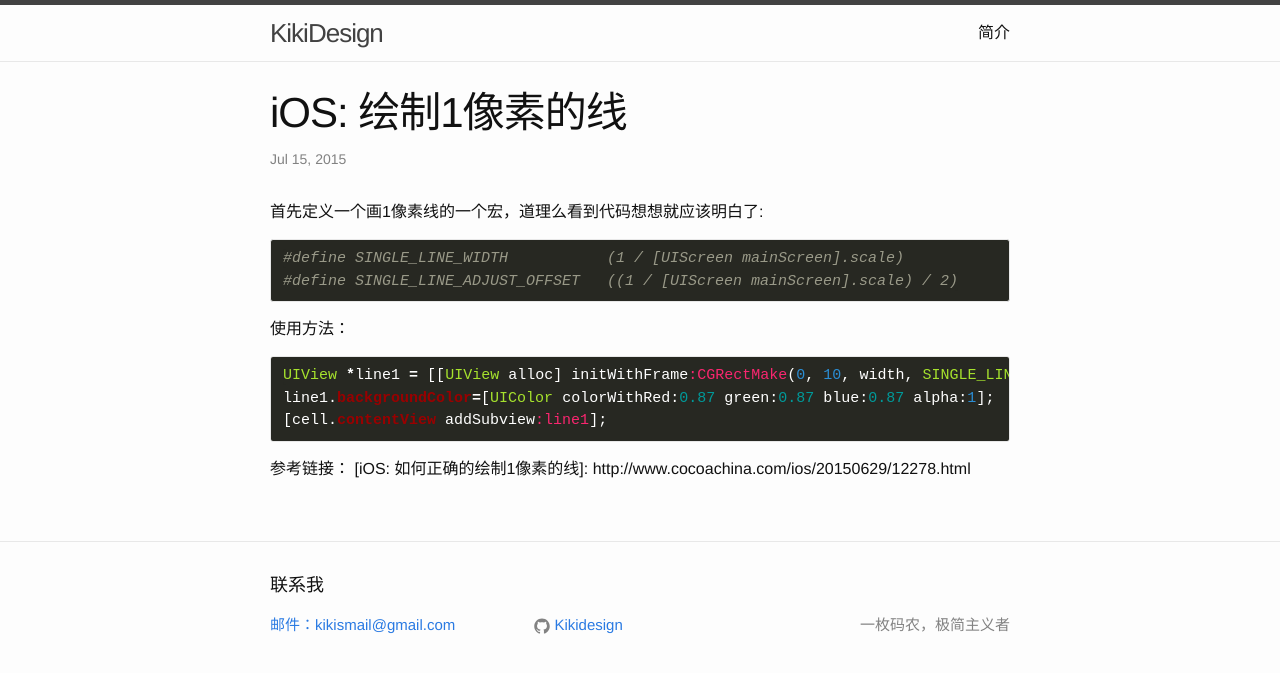
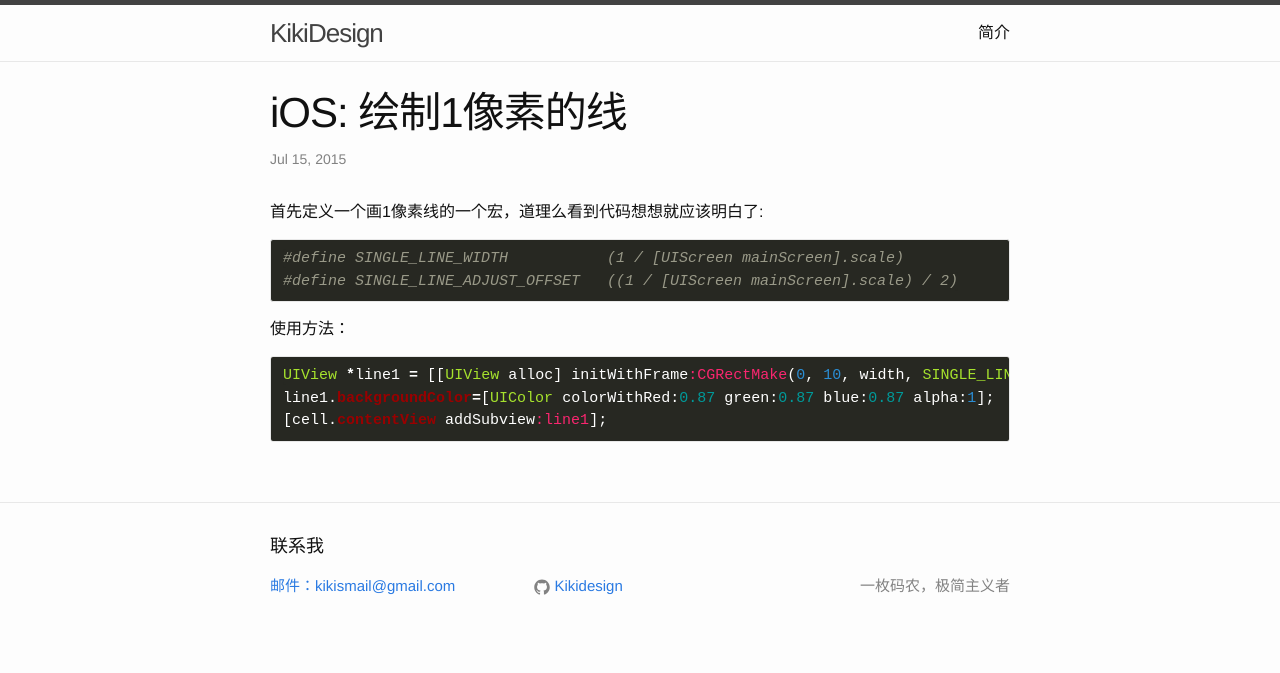
Before and after one commit to kikidesign/kikidesign.github.io, a Jekyll site: the page built from _posts/2015-07-15-1px-line.markdown, in a window 1280 px wide. Shown: the top 673 px of the page. Built offline with Jekyll 4.4.1, drawn with Linux system fonts in a browser that asks for light colours; some of the changed lines change nothing that is shown.

Commit message:
1px-line1

```diff
--- a/_posts/2015-07-15-1px-line.markdown
+++ b/_posts/2015-07-15-1px-line.markdown
@@ -18,7 +18,6 @@
 [cell.contentView addSubview:line1];
 {% endhighlight %}
 
-[Google]: http://google.com/
-
-参考链接：
-[iOS: 如何正确的绘制1像素的线]: http://www.cocoachina.com/ios/20150629/12278.html
+[google]: http://google.com/        "Google"
+[yahoo]:  http://search.yahoo.com/  "Yahoo Search"
+[iOS: 如何正确的绘制1像素的线]:    http://www.cocoachina.com/ios/20150629/12278.html    "参考链接："
```
